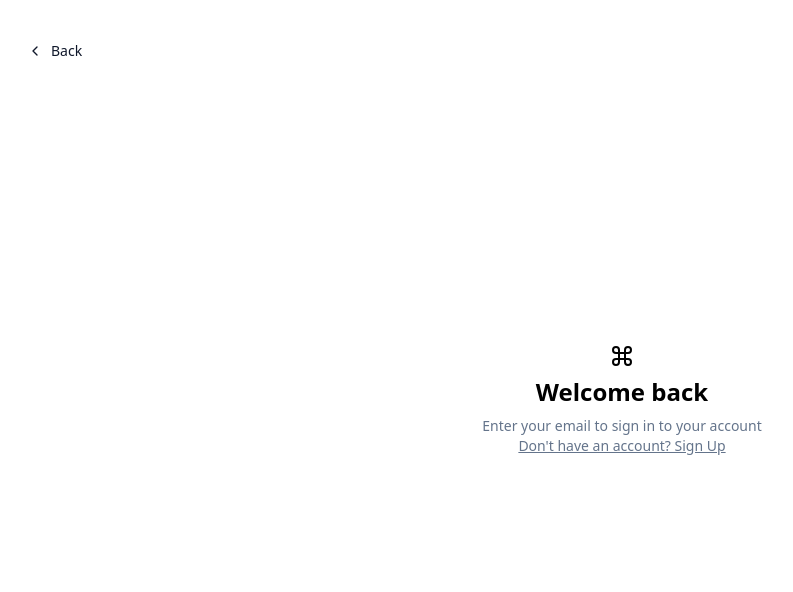
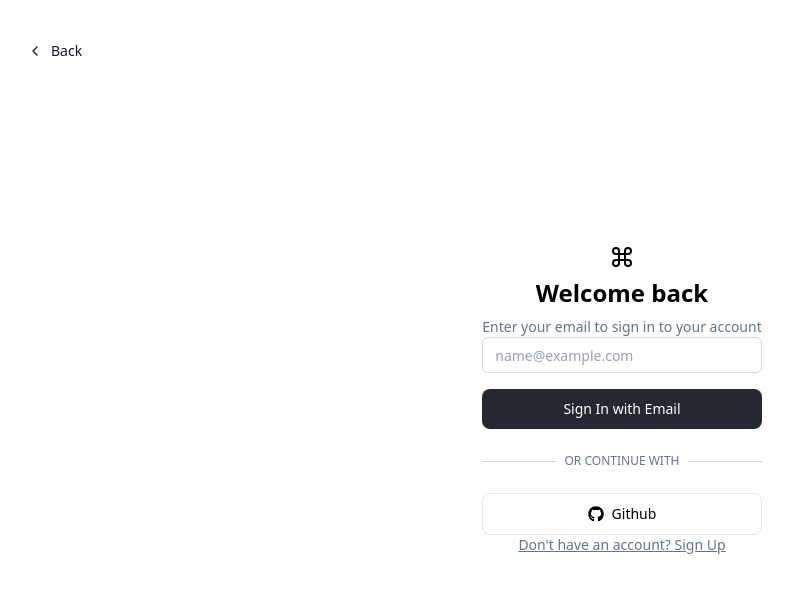
Before and after one commit to VictorBarretoLF/taxo-rev-eng, a Next.js app: page /login in a window 1280 px wide. Shown: the top 592 px of the page, without its empty margins (18-811 px from the left). Built offline with nearby package versions, Linux system fonts and the light colour scheme.

Commit message:
feat: added login form to login page

```diff
--- a/src/app/(auth)/login/page.tsx
+++ b/src/app/(auth)/login/page.tsx
@@ -1,6 +1,7 @@
 import Link from "next/link";
 
 import { Icons } from "@/components/icons";
+import { UserAuthForm } from "@/components/user-auth-form";
 
 export default function LoginPage() {
     return (
@@ -20,6 +21,7 @@ export default function LoginPage() {
                         Enter your email to sign in to your account
                     </p>
                 </div>
+				<UserAuthForm />
                 <p className="px-8 text-center text-sm text-slate-500">
                     <Link href="/register" className="underline hover:text-brand">
                         Don&apos;t have an account? Sign Up
```
Also changed, not shown: 1 other file (tests, documents, lock files or other folders).
